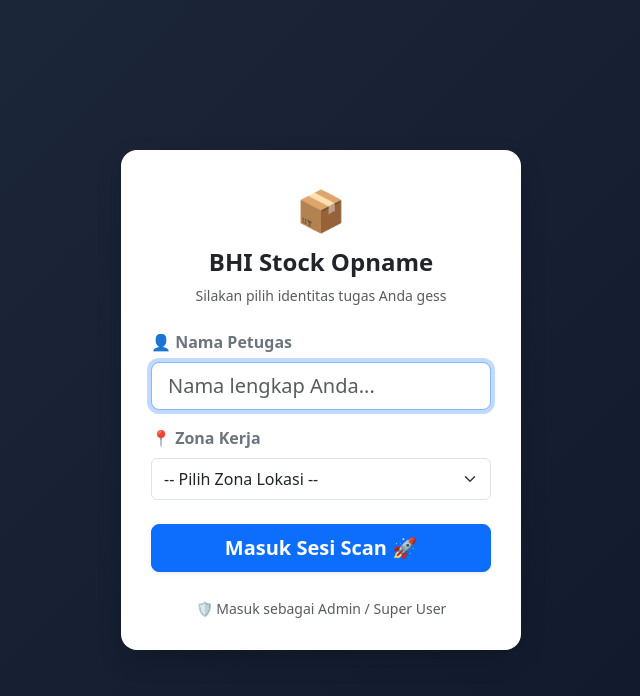
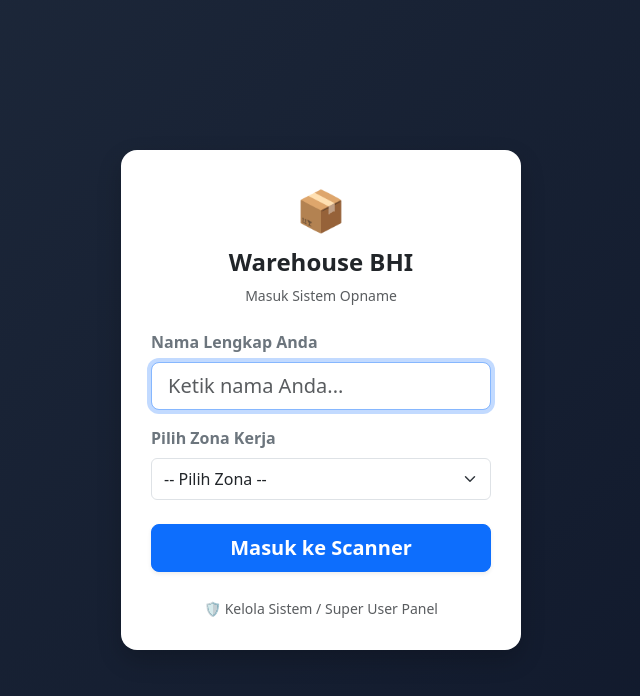
Before and after one commit to salanggamochris-rgb/bhi-opname, a Flask app: page / in a window 1280 px wide. Shown: the top 696 px of the page, without its empty margins (319-959 px from the left). Run offline with Flask 3, Linux system fonts and the light colour scheme.

Commit message:
Update login.html

```diff
--- a/templates/login.html
+++ b/templates/login.html
@@ -28,30 +28,29 @@
         <div class="login-card">
             <div class="text-center mb-4">
                 <span class="fs-1">📦</span>
-                <h4 class="fw-bold text-dark mt-2">BHI Stock Opname</h4>
-                <p class="text-muted small">Silakan pilih identitas tugas Anda gess</p>
+                <h4 class="fw-bold text-dark mt-2">Warehouse BHI</h4>
+                <p class="text-muted small">Masuk Sistem Opname</p>
             </div>
             <form action="/scan" method="GET" id="loginForm">
                 <div class="mb-3">
-                    <label for="petugas" class="form-label fw-bold text-secondary">👤 Nama Petugas</label>
-                    <input type="text" class="form-control form-control-lg" id="petugas" name="petugas" placeholder="Nama lengkap Anda..." required autocomplete="off">
+                    <label for="petugas" class="form-label fw-bold text-secondary">Nama Lengkap Anda</label>
+                    <input type="text" class="form-control form-control-lg" id="petugas" name="petugas" placeholder="Ketik nama Anda..." required autocomplete="off">
                 </div>
                 <div class="mb-4">
-                    <label for="zona" class="form-label fw-bold text-secondary">📍 Zona Kerja</label>
+                    <label for="zona" class="form-label fw-bold text-secondary">Pilih Zona Kerja</label>
                     <select class="form-select form-control-lg" id="zona" name="zona" required>
-                        <option value="" disabled selected>-- Pilih Zona Lokasi --</option>
-                        <option value="A">ZONA A</option>
-                        <option value="B">ZONA B</option>
-                        <option value="C">ZONA C</option>
-                        <option value="D">ZONA D</option>
-                        <option value="E">ZONA E</option>
-                        <option value="BULK">ZONA BULK</option>
+                        <option value="" disabled selected>-- Pilih Zona --</option>
+
+                        {% for z in list_zona %}
+                        <option value="{{ z }}">{{ z }}</option>
+                        {% endfor %}
+
                     </select>
                 </div>
-                <button type="submit" class="btn btn-primary btn-lg w-100 fw-bold shadow-sm">Masuk Sesi Scan 🚀</button>
+                <button type="submit" class="btn btn-primary btn-lg w-100 fw-bold shadow-sm py-2">Masuk ke Scanner</button>
             </form>
             <div class="text-center mt-4">
-                <a href="/super-user" class="text-decoration-none small text-muted">🛡️ Masuk sebagai Admin / Super User</a>
+                <a href="/super-user" class="text-decoration-none small text-muted">🛡️ Kelola Sistem / Super User Panel</a>
             </div>
         </div>
     </div>
```
